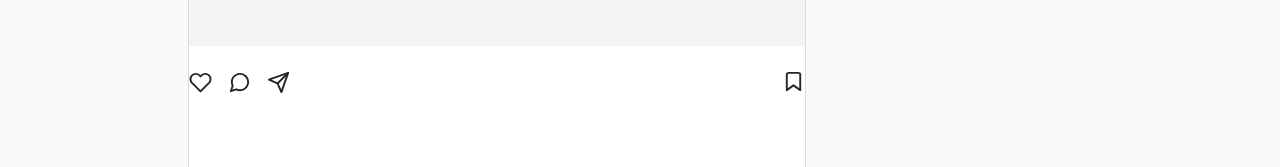
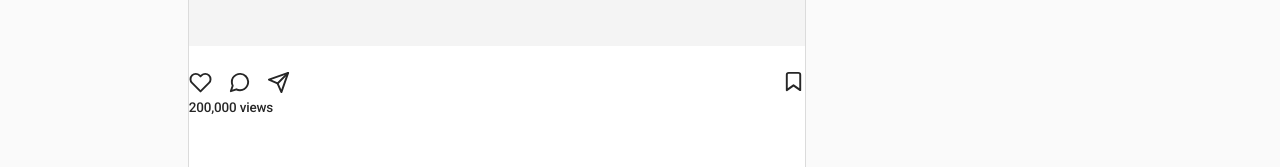
Before and after one commit to Henrique82g/clone-instagram, a Next.js app: page / in a window 1280 px wide. Shown: the part 589-756 px from the top of the page. Built offline with nearby package versions, Linux system fonts and the light colour scheme.

Commit message:
:lipstick: chore: add styles

```diff
--- a/components/FeedItem/components/FeedFooter/index.tsx
+++ b/components/FeedItem/components/FeedFooter/index.tsx
@@ -6,6 +6,7 @@ function FeedFooter() {
   return (
     <Container>
       <FeedActions />
+      <span className="view-count">200,000 views</span>
     </Container>
   );
 }
--- a/components/FeedItem/components/FeedFooter/styles.ts
+++ b/components/FeedItem/components/FeedFooter/styles.ts
@@ -1,3 +1,14 @@
 import styled from 'styled-components';
 
-export const Container = styled.div``;
+export const Container = styled.div`
+  .view-count {
+    margin-bottom: 0.8rem;
+    font-weight: 500;
+    font-size: 1.4rem;
+    line-height: 1.8rem;
+
+    letter-spacing: -0.165px;
+
+    color: var(--color-dark);
+  }
+`;
```
